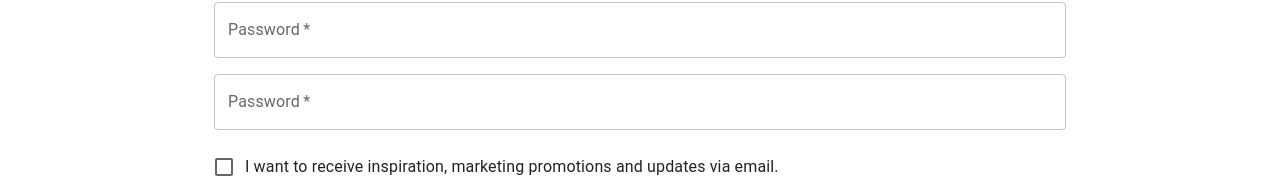
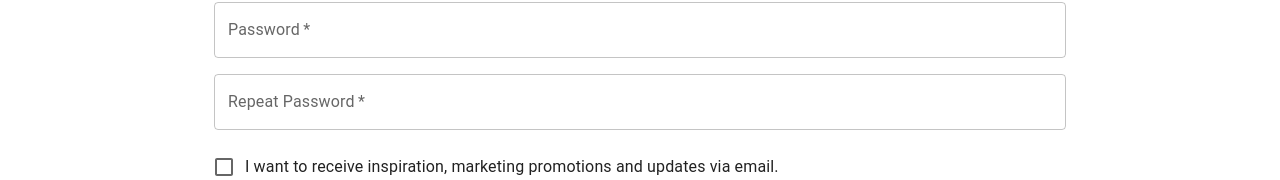
Before and after one commit to bounswe/2021SpringGroup2, a React app in the folder frontend/: page /signup in a window 1280 px wide. Shown: the part 544-724 px from the top of the page. Built offline with nearby package versions, Linux system fonts and the light colour scheme.

Commit message:
#155 fixed the label of "repeat password" field

```diff
--- a/frontend/src/Views/Signup/Index.js
+++ b/frontend/src/Views/Signup/Index.js
@@ -14,7 +14,6 @@ import Typography from "@mui/material/Typography";
 import { makeStyles, createStyles } from "@mui/styles";
 import Container from "@mui/material/Container";
 import Joi from 'joi'
-import {useNavigate} from 'react-router-dom'
 
 
 const useStyles = makeStyles(theme => createStyles({
@@ -112,7 +111,6 @@ const initialState = {
 
 export default function SignUp() {
     const classes = useStyles();
-    const navigate = useNavigate()
 
     const [state, setState] = useState(initialState)
 
@@ -273,7 +271,7 @@ export default function SignUp() {
                                 required
                                 fullWidth
                                 name="repeat_password"
-                                label="Password"
+                                label="Repeat Password"
                                 type="password"
                                 id="repeat_password"
                                 autoComplete="current-repeatpassword"
```
